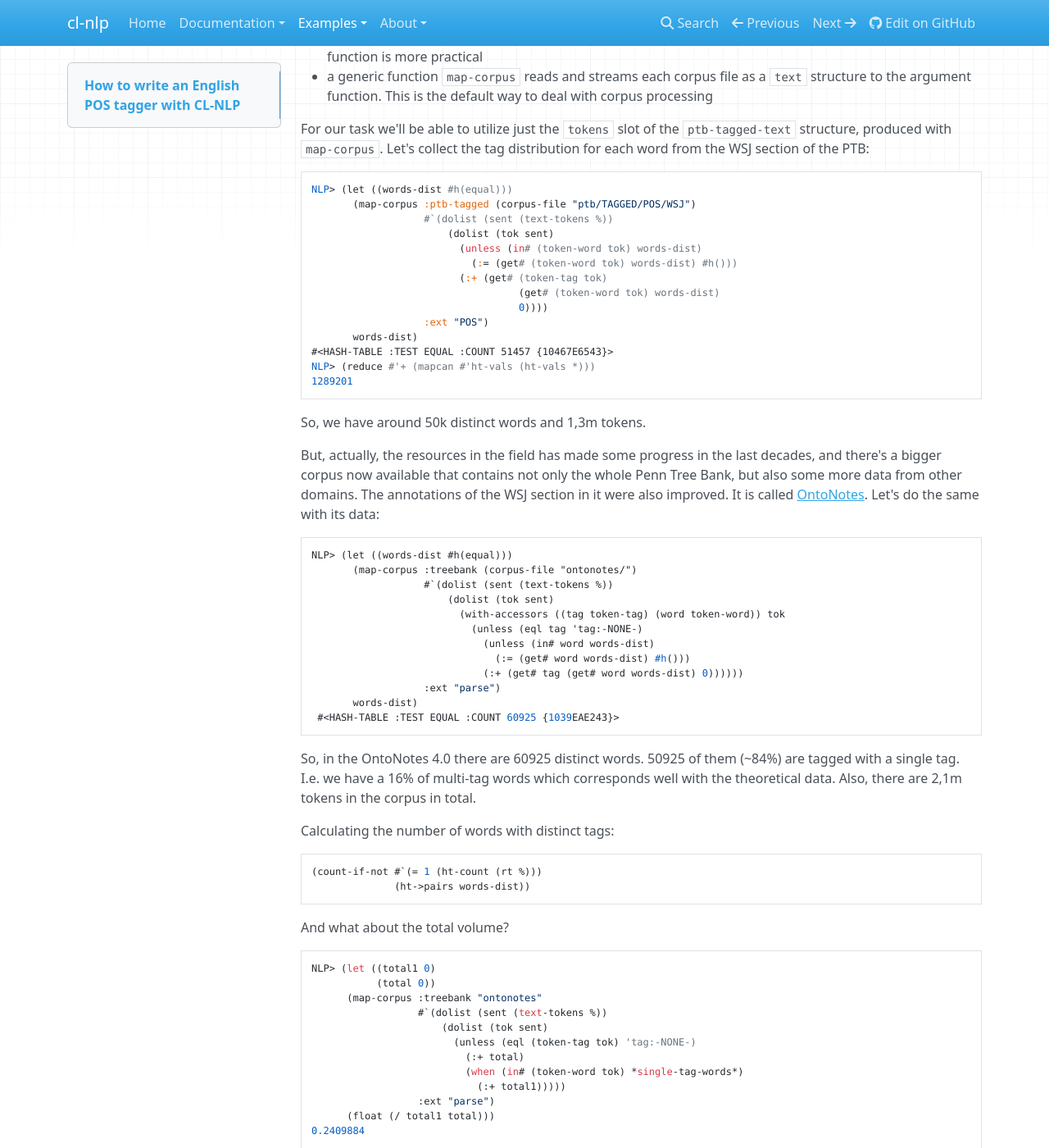
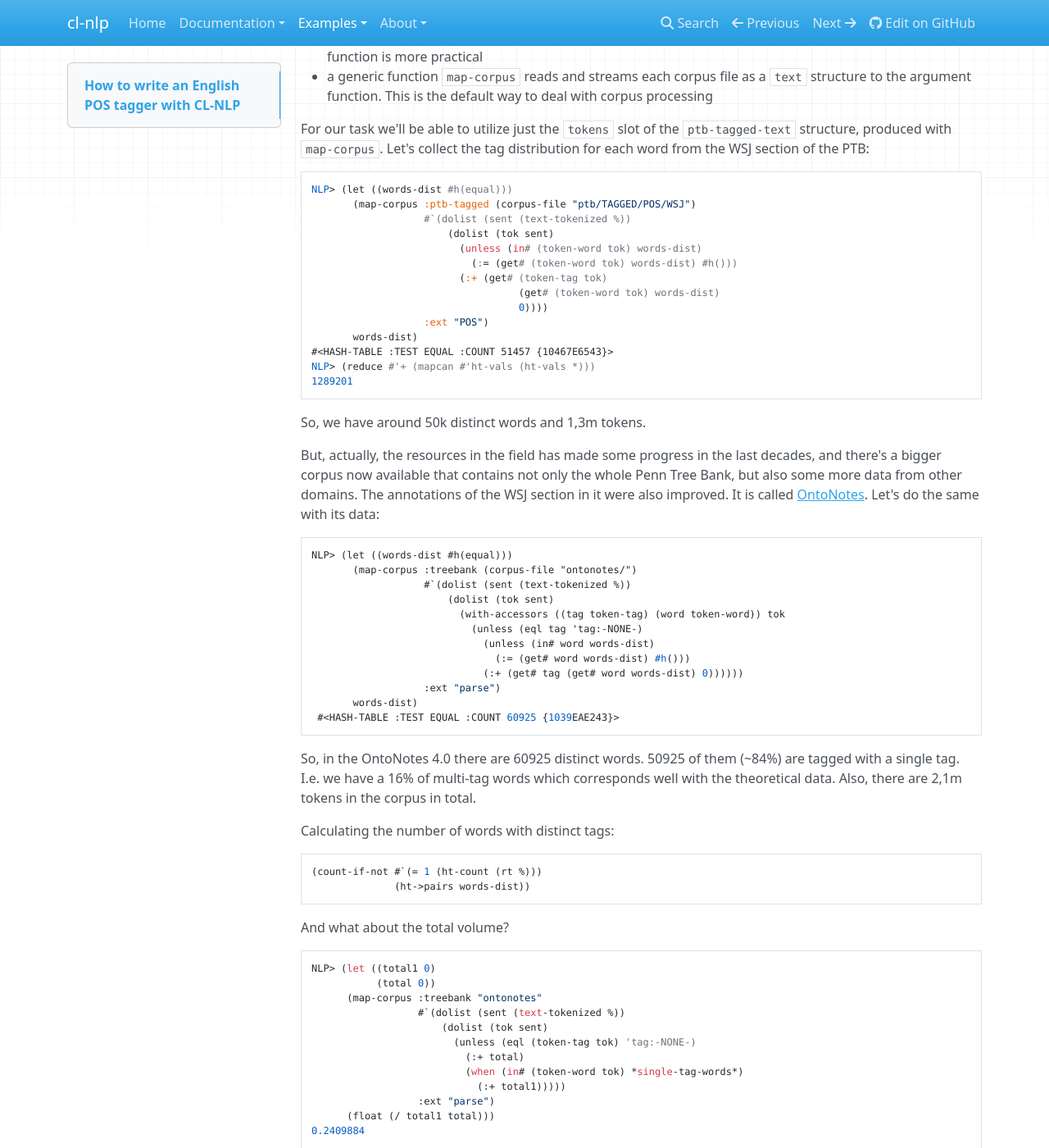
Before and after one commit to vseloved/cl-nlp, an MkDocs documentation site: the page built from docs/user-guide/examples/eng-pos-tagger.md, in a window 1280 px wide and 1400 px high, scrolled down 1520 px. Shown: the whole window at 82% size. Built offline with MkDocs 1.6.1, drawn with Linux system fonts in a browser that asks for light colours; nearby versions of some CDN libraries; old or Windows-style settings are respelled for this version of MkDocs.

Commit message:
doc: rename `text-tokens' to `text-tokenized'
This was changed some time ago. Fixes #26.

```diff
--- a/docs/user-guide/examples/eng-pos-tagger.md
+++ b/docs/user-guide/examples/eng-pos-tagger.md
@@ -89,7 +89,7 @@ Let's collect the tag distribution for each word from the WSJ section of the PTB
 
     NLP> (let ((words-dist #h(equal)))
            (map-corpus :ptb-tagged (corpus-file "ptb/TAGGED/POS/WSJ")
-                       #`(dolist (sent (text-tokens %))
+                       #`(dolist (sent (text-tokenized %))
                            (dolist (tok sent)
                              (unless (in# (token-word tok) words-dist)
                                (:= (get# (token-word tok) words-dist) #h()))
@@ -112,7 +112,7 @@ Let's do the same with its data:
 
     NLP> (let ((words-dist #h(equal)))
            (map-corpus :treebank (corpus-file "ontonotes/")
-                       #`(dolist (sent (text-tokens %))
+                       #`(dolist (sent (text-tokenized %))
                            (dolist (tok sent)
                              (with-accessors ((tag token-tag) (word token-word)) tok
                                (unless (eql tag 'tag:-NONE-)
@@ -138,7 +138,7 @@ And what about the total volume?
     NLP> (let ((total1 0)
                (total 0))
           (map-corpus :treebank "ontonotes"
-                      #`(dolist (sent (text-tokens %))
+                      #`(dolist (sent (text-tokenized %))
                           (dolist (tok sent)
                             (unless (eql (token-tag tok) 'tag:-NONE-)
                               (:+ total)
@@ -468,7 +468,7 @@ Here's a test we need:
 
     (defun extract-sents (text)
       (mapcar #`(make 'ncore:sentence :tokens (ncorp:remove-dummy-tokens %))
-              (ncore:text-tokens text)))
+              (ncore:text-tokenized text)))
 
     (defvar *tagger* (load-model (make 'greedy-ap-tagger)
                                  (models-file "pos-tagging/onf.zip")
```
Also changed, not shown: nltk/ch1-1.md (+1 -1 lines), nltk/ch2-1.md (+5 -5 lines), nltk/ch2-2.md (+3 -3 lines).
